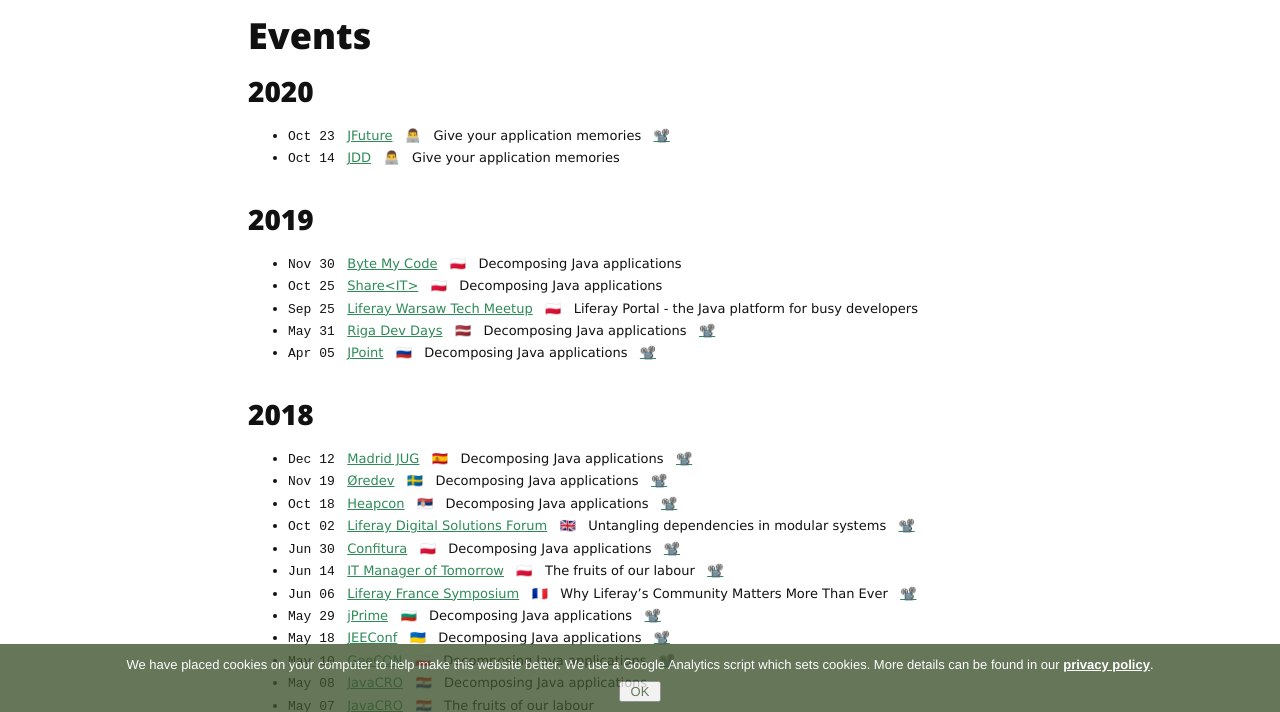
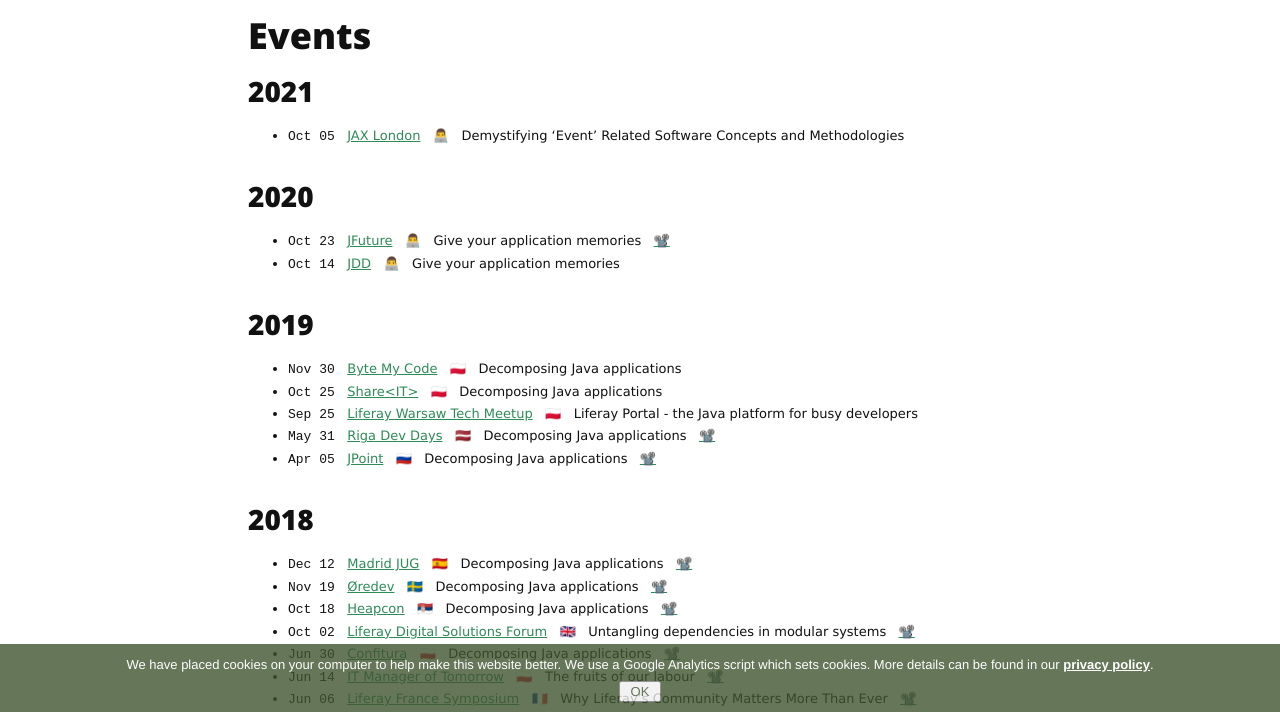
Before and after one commit to azzazzel/azzazzel.github.io, a Jekyll site: the page built from talks.md, in a window 1280 px wide and 900 px high, scrolled down 794 px, cut to the strip 188-900 px from the top of the window. Built offline with Jekyll 4.4.1, drawn with Linux system fonts in a browser that asks for light colours; nearby versions of some CDN libraries.

Commit message:
Add JAX London 2021 event

```diff
--- a/talks.md
+++ b/talks.md
@@ -82,6 +82,11 @@
 
 
 ## Events
+
+### 2021
+
+- `Oct 05` &nbsp; [JAX London](https://jaxlondon.com)
+&nbsp; 👨‍💻 &nbsp; Demystifying ‘Event’ Related Software Concepts and Methodologies
 
 ### 2020
 
```
